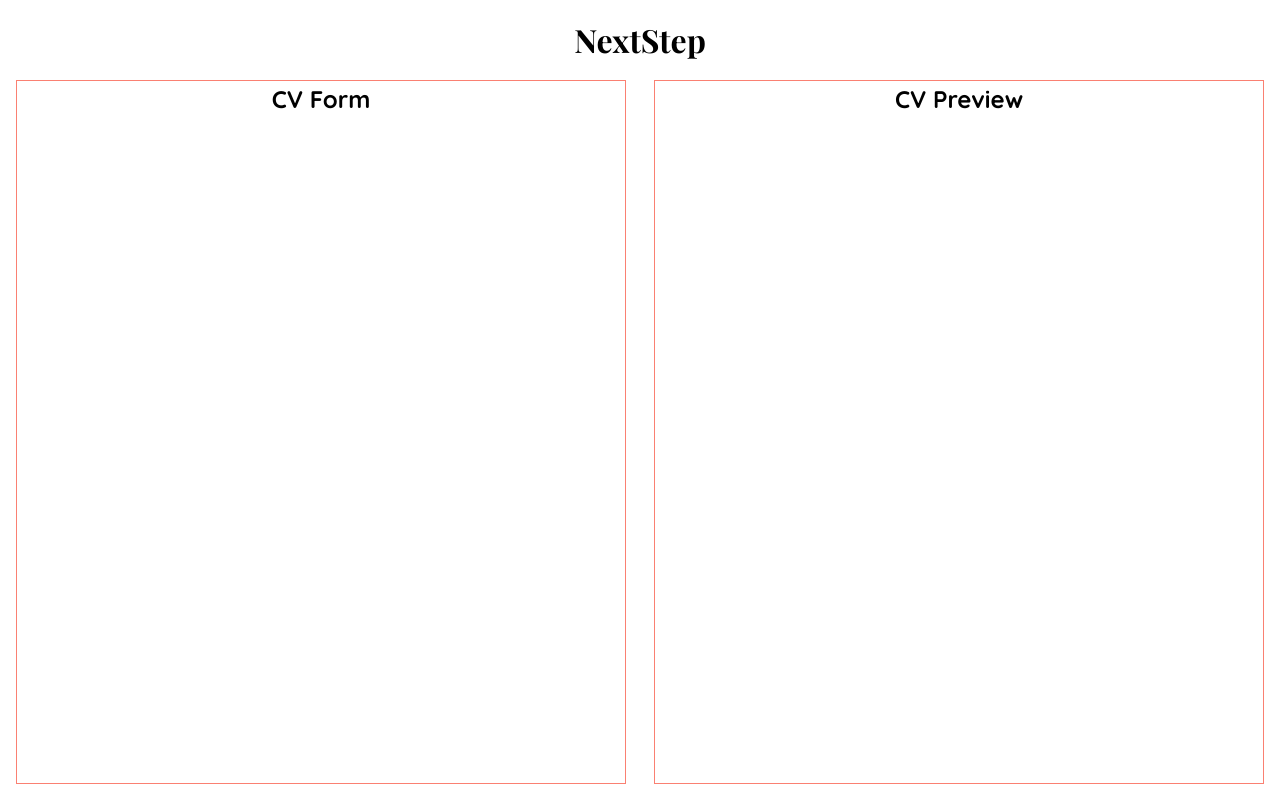
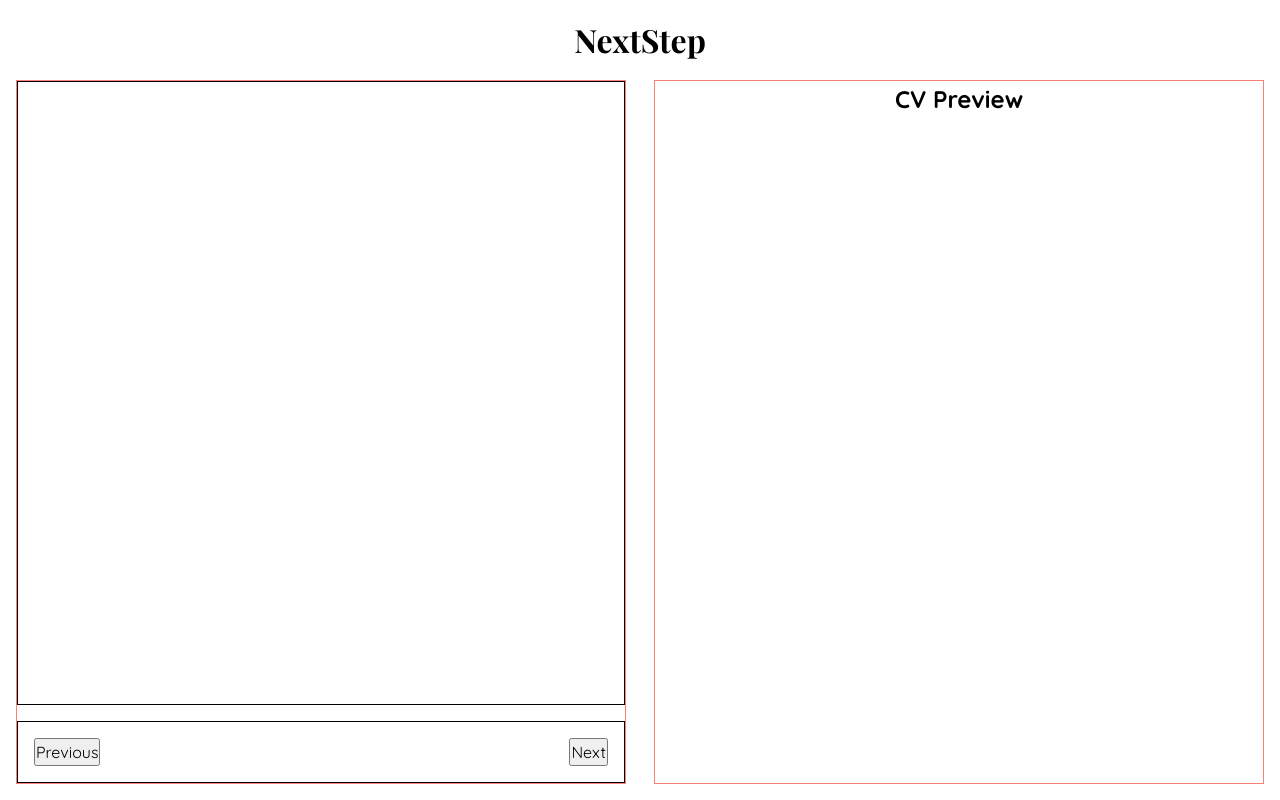
Before and after one commit to py-code314/cv-application, a React (Vite) app: page / in a window 1280 px wide. Built offline with nearby package versions, Linux system fonts and the light colour scheme.

Commit message:
feat: Add `CVBuilder` component and styles
- Add form and buttons sections to CVBuilder

```diff
--- a/src/components/CVBuilder.jsx
+++ b/src/components/CVBuilder.jsx
@@ -1,11 +1,16 @@
 import '../styles/CVBuilder.css'
+import CVForm from './CVForm'
+import NavButtons from './NavButtons'
 
-const CVForm = () => {
+const CVBuilder = () => {
   return (
     <div className="cv-build">
-      <h2>CV Form</h2>
+      {/* <h2>CV Form</h2> */}
+
+      <CVForm />
+      <NavButtons />
     </div>
   )
 }
 
-export default CVForm
+export default CVBuilder
--- /dev/null
+++ b/src/components/CVForm.jsx
@@ -0,0 +1,11 @@
+import '../styles/CVForm.css'
+
+const CVForm = () => {
+  return (
+    <div className="cv-form">
+
+    </div>
+   );
+}
+
+export default CVForm;
--- /dev/null
+++ b/src/components/NavButtons.jsx
@@ -0,0 +1,12 @@
+import '../styles/NavButtons.css'
+
+const NavButtons = () => {
+  return (
+    <div className="buttons">
+      <button className="button">Previous</button>
+      <button className="button">Next</button>
+    </div>
+   );
+}
+
+export default NavButtons;
--- a/src/styles/CVBuilder.css
+++ b/src/styles/CVBuilder.css
@@ -1,5 +1,8 @@
 .cv-build {
   flex: 1;
+  display: flex;
+  flex-direction: column;
+  gap: var(--space-400);
   border: 1px solid salmon;
 
 }
--- /dev/null
+++ b/src/styles/CVForm.css
@@ -0,0 +1,4 @@
+.cv-form {
+  flex: 1;
+  border: 1px solid #000;
+}
--- /dev/null
+++ b/src/styles/NavButtons.css
@@ -0,0 +1,8 @@
+.buttons {
+  display: flex;
+  justify-content: space-between;
+  /* align-items: center; */
+  /* min-height: 50px; */
+  padding: var(--space-400);
+  border: 1px solid #000;
+}
```
